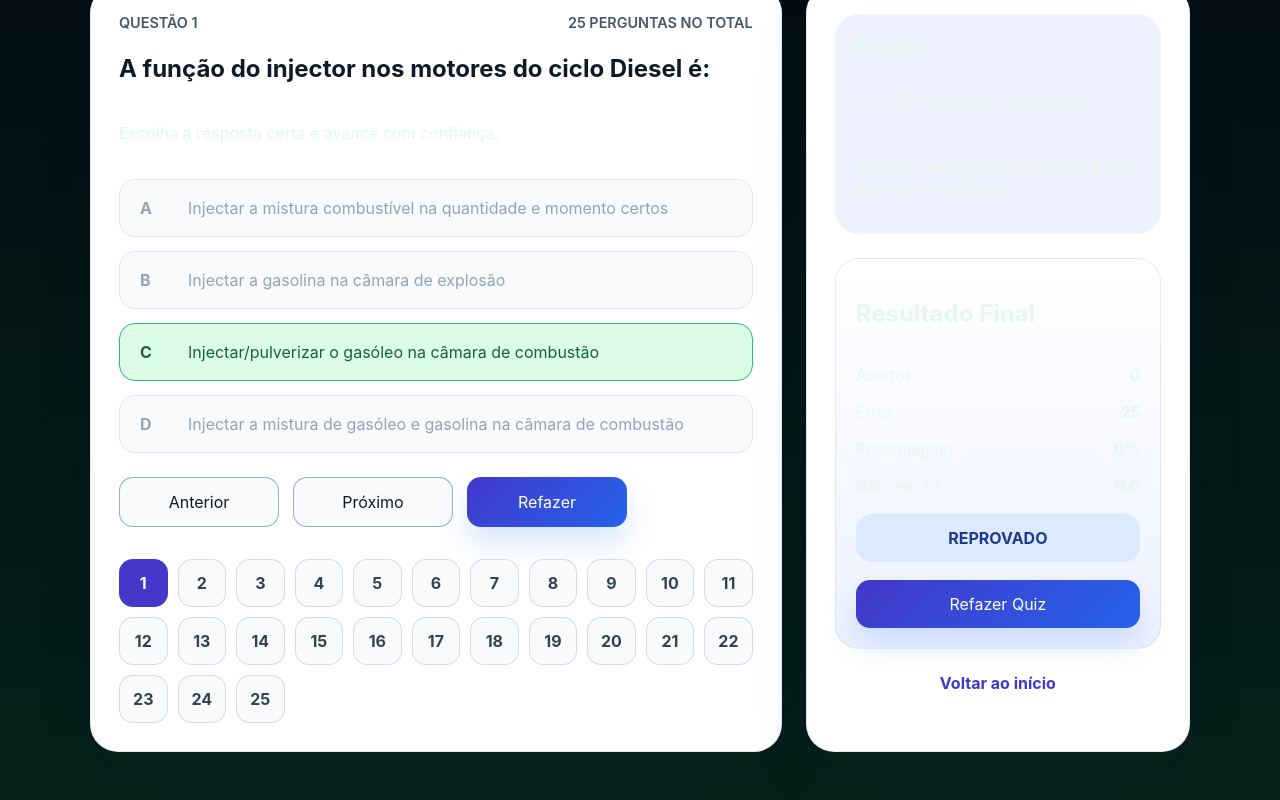
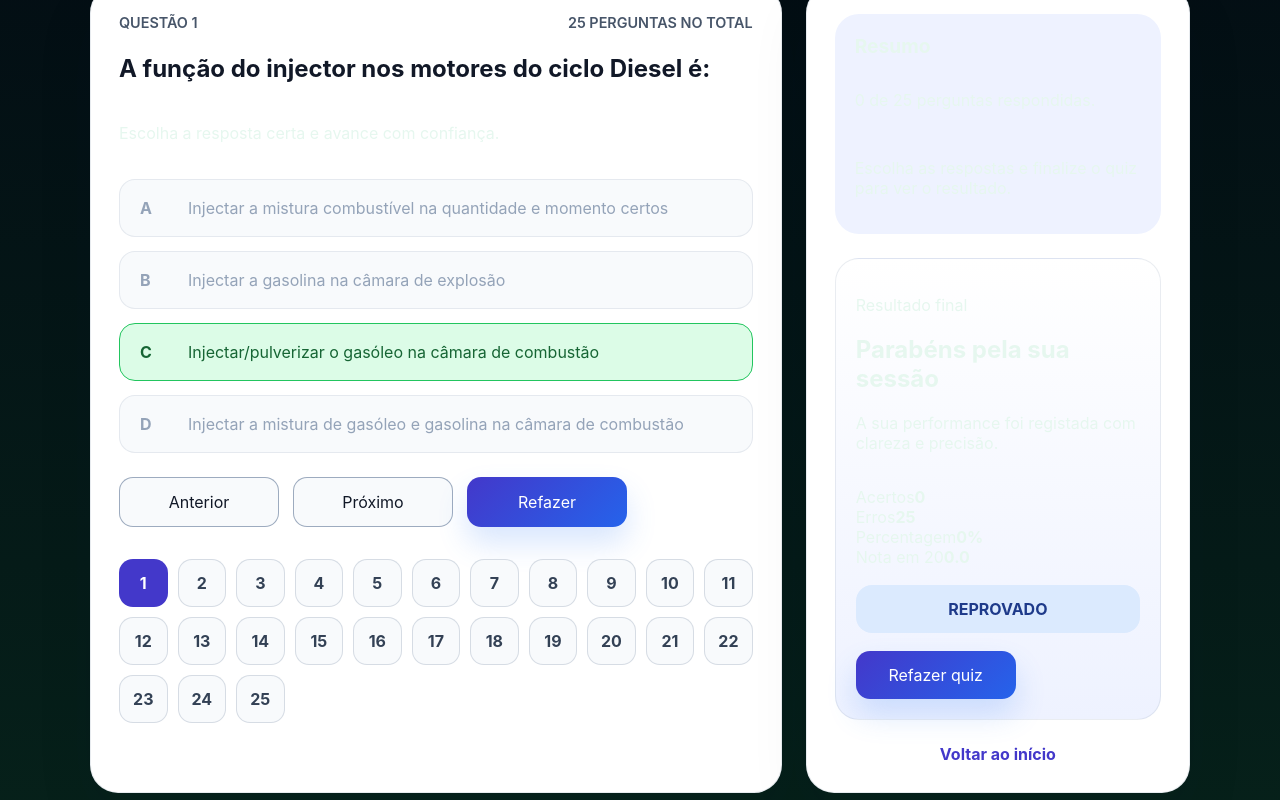
Before and after one commit to arlindolazaro/simulador-exame-conducao, a Next.js app: page /quiz/exame-1 in a window 1280 px wide. Both pictures are taken after a click on the button "Finalizar Quiz". Shown: the part 306-1106 px from the top of the page. Built offline with nearby package versions, Linux system fonts and the light colour scheme.

Commit message:
feat: aprimorar resumo e resultado final do quiz

```diff
--- a/components/QuizSummary.js
+++ b/components/QuizSummary.js
@@ -1,33 +1,33 @@
+import Link from 'next/link';
 import styles from '@/styles/Quiz.module.css';
 
-export default function QuizSummary({ correctCount, totalQuestions, onRestart }) {
+export default function QuizSummary({ correctCount, totalQuestions, onRestart, onHome }) {
   const percentage = totalQuestions > 0 ? Math.round((correctCount / totalQuestions) * 100) : 0;
   const score20 = ((percentage * 20) / 100).toFixed(1);
-  const status = score20 >= 10 ? 'APROVADO' : 'REPROVADO';
+  const passed = Number(score20) >= 10;
+  const status = passed ? 'APROVADO' : 'REPROVADO';
 
   return (
-    <div className={styles.summaryCard}>
-      <h2>Resultado Final</h2>
-      <div className={styles.summaryRow}>
-        <span>Acertos</span>
-        <strong>{correctCount}</strong>
+    <section className={`${styles.summaryCard} ${passed ? styles.summaryCardPass : styles.summaryCardFail}`}>
+      <div className={styles.summaryIntro}>
+        <p className={styles.summaryEyebrow}>Resultado final</p>
+        <h2>Parabéns pela sua sessão</h2>
+        <p className={styles.summaryText}>A sua performance foi registada com clareza e precisão.</p>
       </div>
-      <div className={styles.summaryRow}>
-        <span>Erros</span>
-        <strong>{totalQuestions - correctCount}</strong>
+
+      <div className={styles.summaryStatsGrid}>
+        <article className={styles.summaryMiniCard}><span>Acertos</span><strong>{correctCount}</strong></article>
+        <article className={styles.summaryMiniCard}><span>Erros</span><strong>{totalQuestions - correctCount}</strong></article>
+        <article className={styles.summaryMiniCard}><span>Percentagem</span><strong>{percentage}%</strong></article>
+        <article className={styles.summaryMiniCard}><span>Nota em 20</span><strong>{score20}</strong></article>
       </div>
-      <div className={styles.summaryRow}>
-        <span>Percentagem</span>
-        <strong>{percentage}%</strong>
+
+      <div className={`${styles.summaryStatus} ${passed ? styles.summaryStatusPass : styles.summaryStatusFail}`}>{status}</div>
+
+      <div className={styles.summaryActions}>
+        <button type="button" className={styles.primaryButton} onClick={onRestart}>Refazer quiz</button>
+        {/* <Link href="/" className={styles.secondaryButtonLink} onClick={onHome}>Voltar ao início</Link> */}
       </div>
-      <div className={styles.summaryRow}>
-        <span>Nota em 20</span>
-        <strong>{score20}</strong>
-      </div>
-      <div className={styles.summaryStatus}>{status}</div>
-      <button type="button" className={styles.primaryButton} onClick={onRestart}>
-        Refazer Quiz
-      </button>
-    </div>
+    </section>
   );
 }
```
